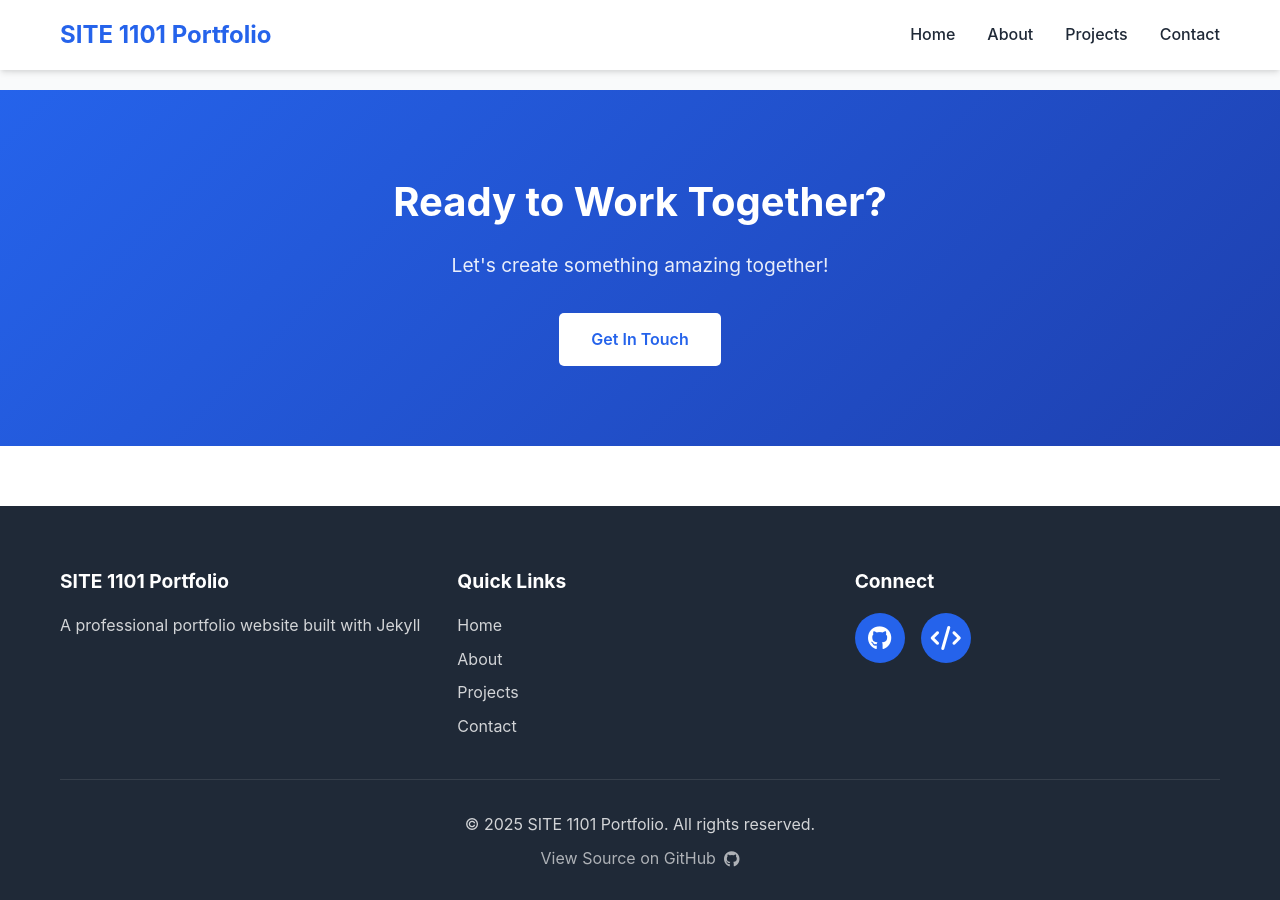
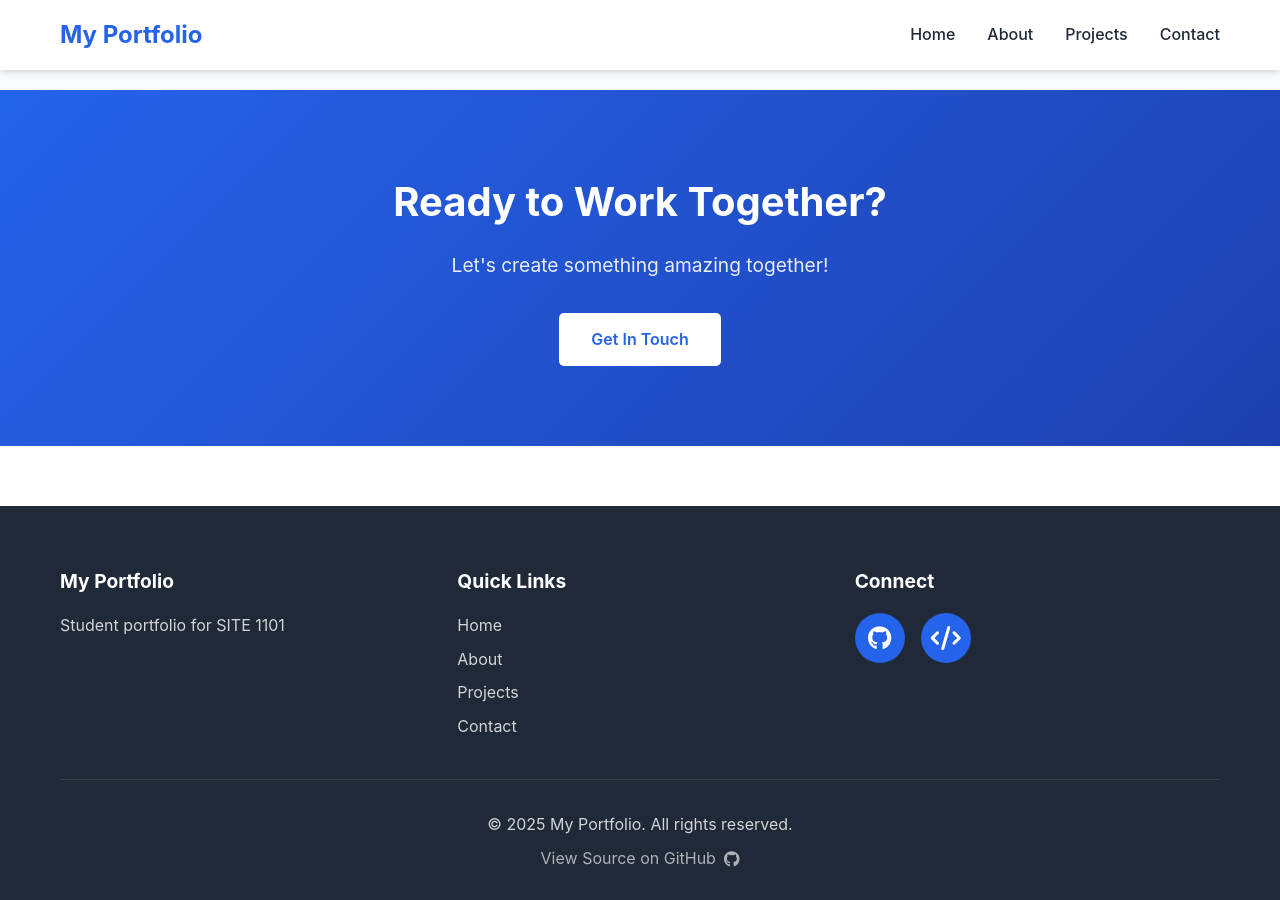
Before and after one commit to SananAghali/site1101, a Jekyll site: the page built from index.html, in a window 1280 px wide and 900 px high, scrolled down 1014 px. Built offline with Jekyll 4.4.1, drawn with Linux system fonts in a browser that asks for light colours.

```diff
--- a/_config.yml
+++ b/_config.yml
@@ -1,9 +1,10 @@
 # Site Settings
-title: SITE 1101 Portfolio
-description: A professional portfolio website built with Jekyll
-author: Your Name
-email: your.email@example.com
-url: https://yourusername.github.io
+title: "My Portfolio"
+email: "your_email@example.com"
+description: "Student portfolio for SITE 1101"
+baseurl: "/site1101"   # repo adın
+url: "https://SananAghali.github.io"
+
 baseurl: "" # leave empty if using custom domain, or "/repository-name" if using project pages
 
 # Build Settings
```
